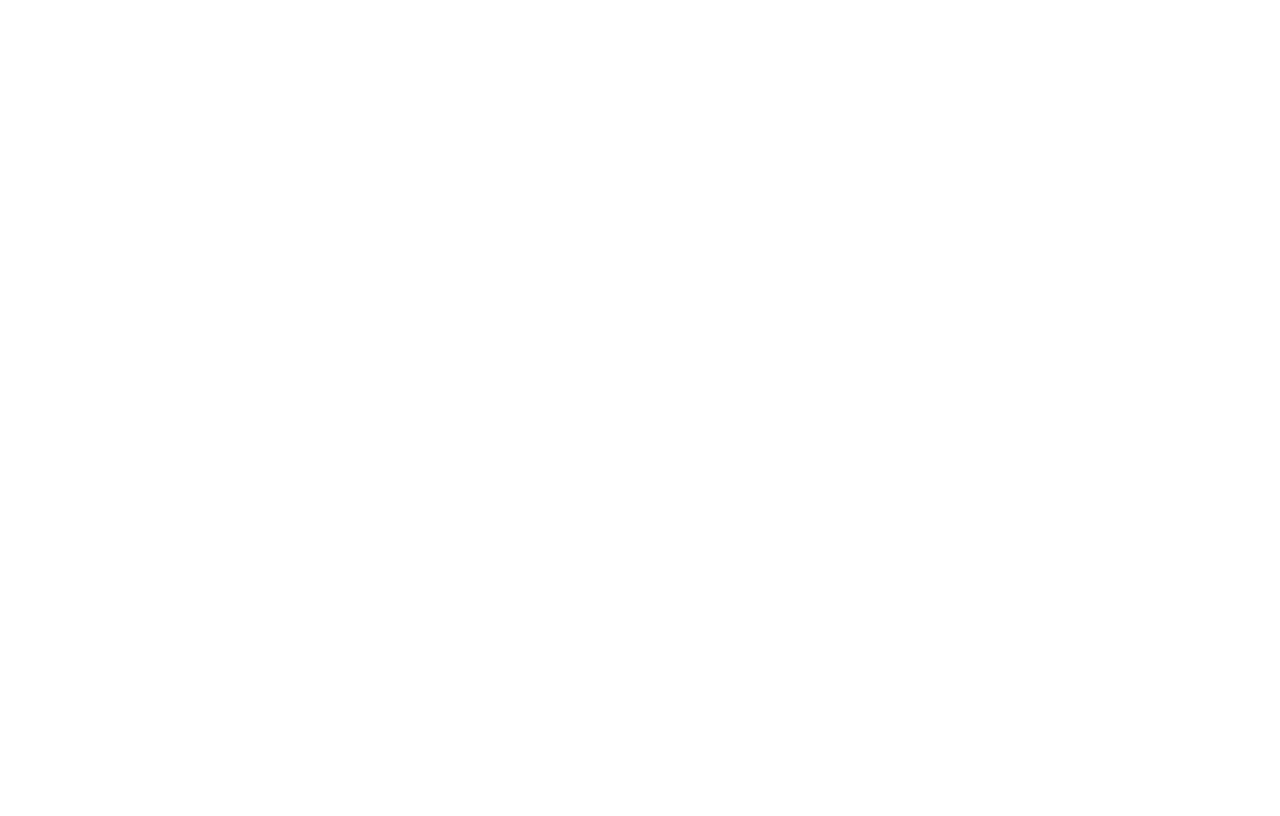
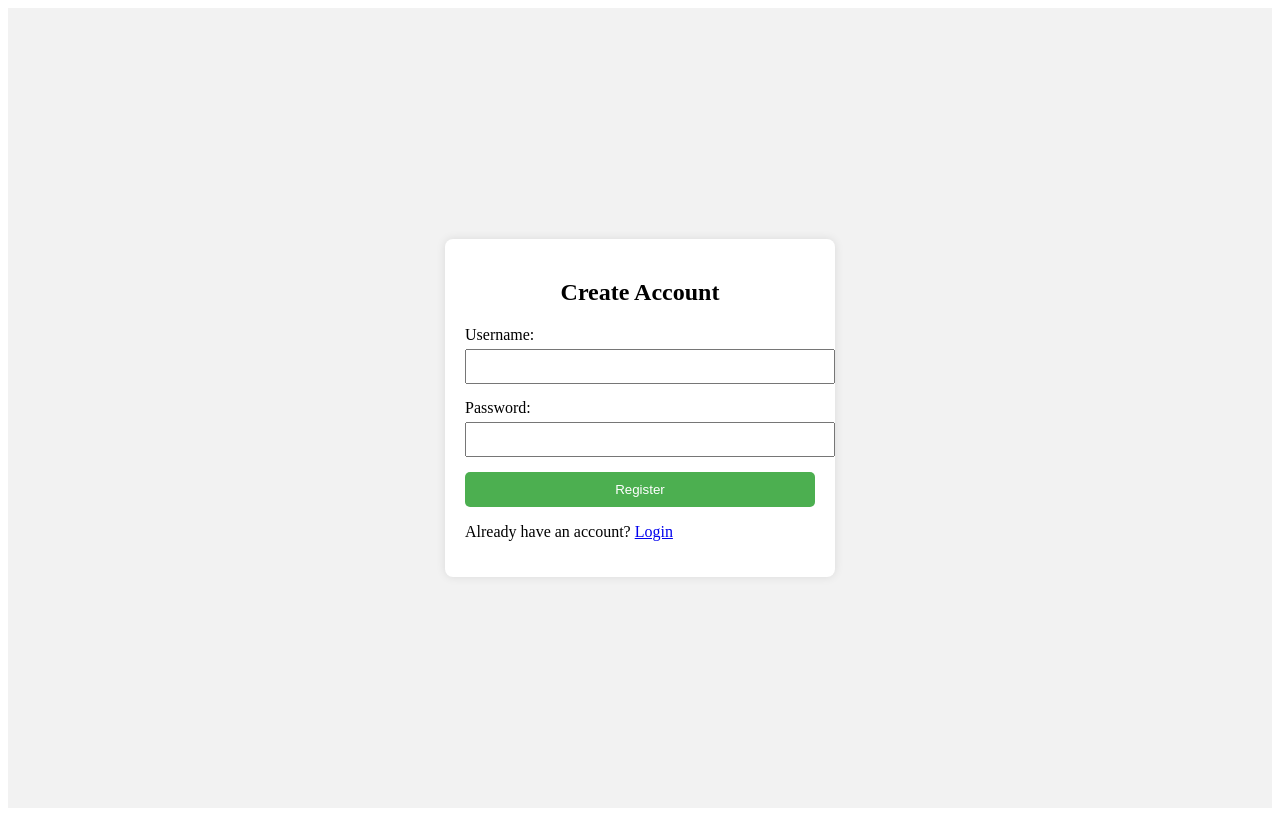
Before and after one commit to Harish-0930/Devops, a React (Create React App) app in the folder docker-project-mern-app/frontend/: page / in a window 1280 px wide. Before the commit this address had no page. Built offline with nearby package versions, Linux system fonts and the light colour scheme.

Commit message:
Change register route to root path

```diff
--- a/docker-project-mern-app/frontend/src/App.js
+++ b/docker-project-mern-app/frontend/src/App.js
@@ -22,7 +22,7 @@
       <div className="App">
         <Routes>
         <Route path="/login" element={<Login />} />
-        <Route path="/register" element={<Register />} />
+        <Route path="/" element={<Register />} />
           <Route path="/dashboard" element={<Private Component={ Dashboard} />} />
           <Route path="/employees" element={<Private Component={EmployeeTable} />} />
           <Route path="/edit-employee/:id" element={<Private Component= {EditEmployee} />} />
```
